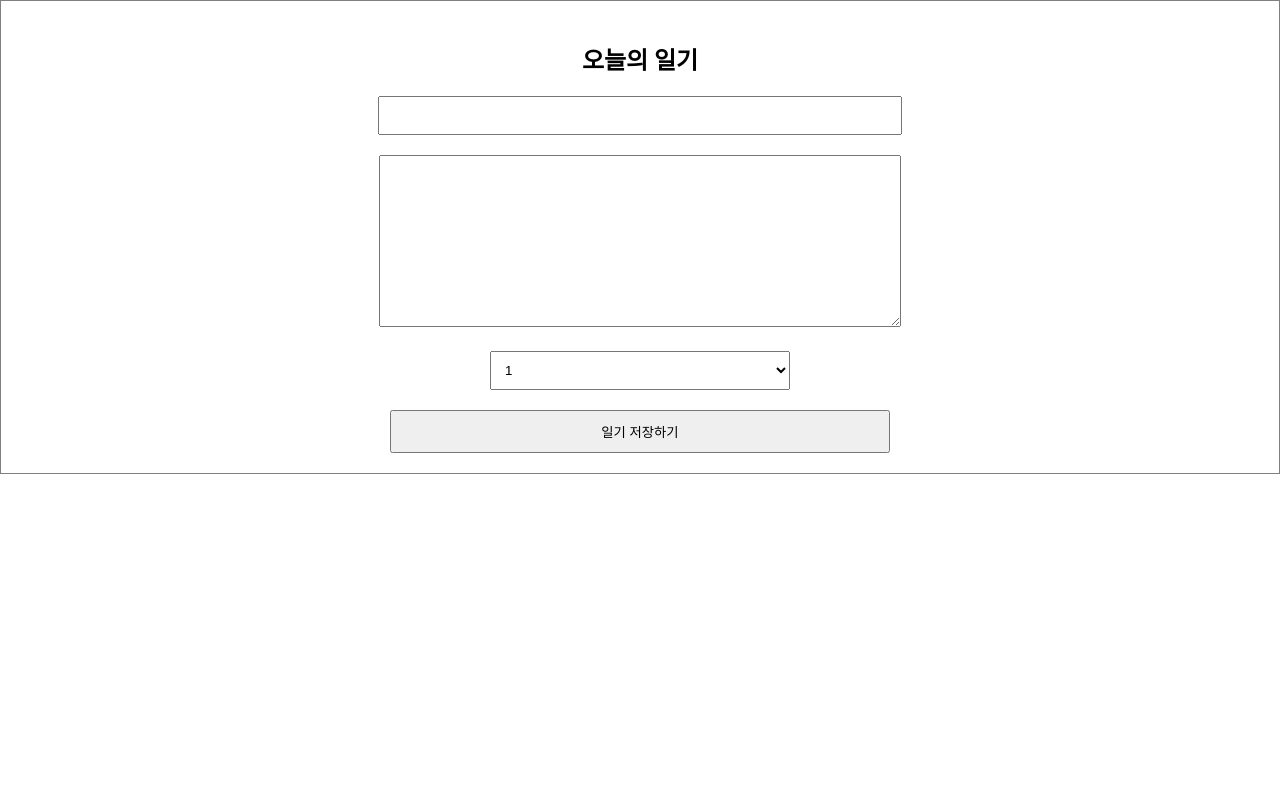
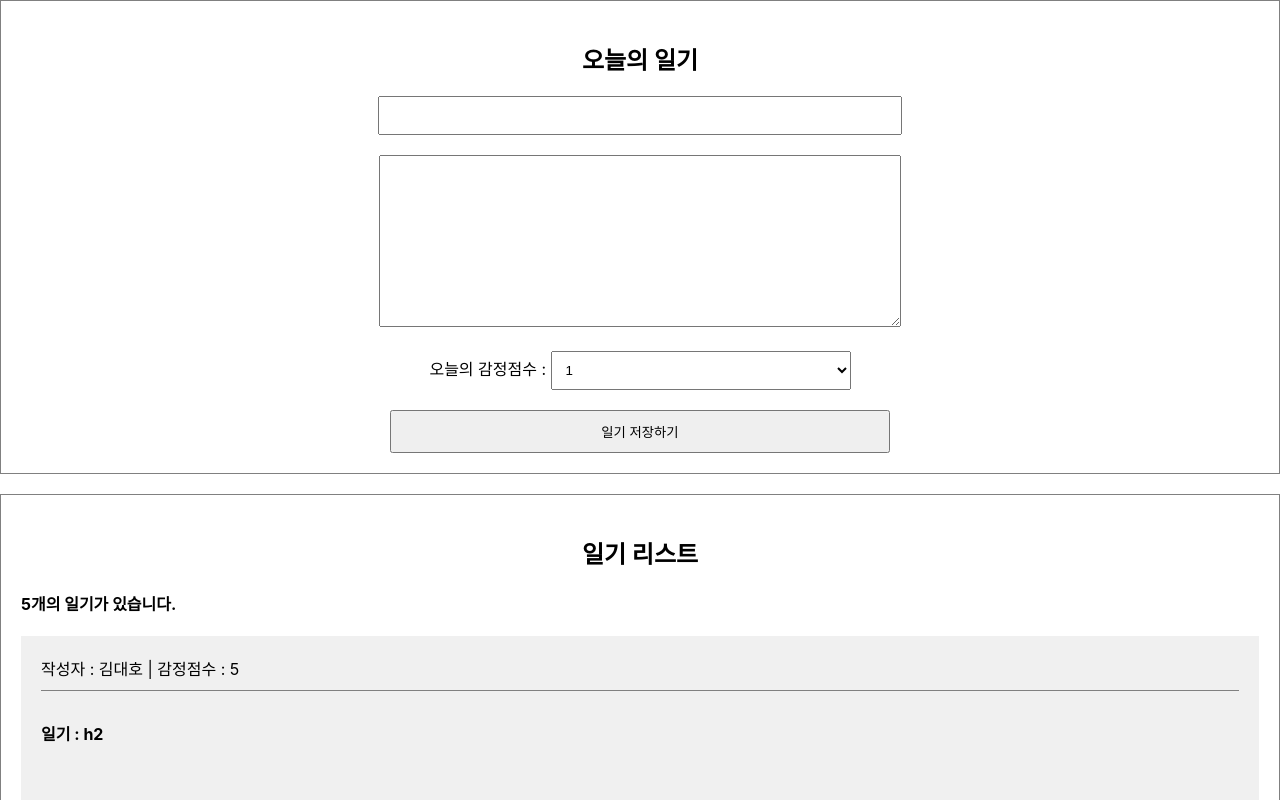
Before and after one commit to KyleKim107/dailyDiary, a React (Create React App) app: page / in a window 1280 px wide. Shown: the top 800 px of the page. Built offline with nearby package versions, Linux system fonts and the light colour scheme.

Commit message:
Done Diary Item.

```diff
--- a/src/App.css
+++ b/src/App.css
@@ -8,7 +8,6 @@
   margin-bottom: 20px;
   width:500px;
   padding: 10px;
-
 }
 
 .DiaryEditor textarea{height: 150px;}
@@ -24,3 +23,32 @@
   padding:10px;
   cursor: pointer;
 }
+
+/* List */
+.DiaryList{
+  border: 1px solid gray;
+  padding: 20px;
+  margin-top: 20px;
+}
+
+.DiaryList h2{
+  text-align: center;
+}
+
+/* item */
+.DiaryItem{
+  background-color: rgb(240, 240, 240);
+  margin-bottom: 10 px;
+  padding: 20px;
+}
+
+.DiaryItem .info{
+  border-bottom: 1px solid gray;
+  padding-bottom: 10px;
+  margin-bottom: 10px;
+}
+.DiaryItem .content{
+  font-weight: bold;
+  margin-bottom: 30px;
+  margin-top: 30px;
+}
--- a/src/App.js
+++ b/src/App.js
@@ -1,10 +1,50 @@
 import './App.css';
 import DiaryEditor from './DiaryEditor';
+import DiaryList from './DiaryList';
+
+const dummyList = [
+  {
+    id:1,
+    author: "김대호",
+    content: "h2",
+    emotion: 5,
+    created_date: new Date().getTime()
+  },
+  {
+    id:2,
+    author: "김재원",
+    content: "h2",
+    emotion: 5,
+    created_date: new Date().getTime()
+  },
+  {
+    id:3,
+    author: "이옥자",
+    content: "h2",
+    emotion: 5,
+    created_date: new Date().getTime()
+  },
+  {
+    id:4,
+    author: "김영수",
+    content: "h2",
+    emotion: 5,
+    created_date: new Date().getTime()
+  },
+  {
+    id:5,
+    author: "김예슬",
+    content: "h2",
+    emotion: 5,
+    created_date: new Date().getTime()
+  },
+]
 
 function App() {
   return (
     <div className="App">
       <DiaryEditor/>
+      <DiaryList diaryList={dummyList} />
     </div>
   );
 }
--- a/src/DiaryEditor.js
+++ b/src/DiaryEditor.js
@@ -1,6 +1,8 @@
-import { useState } from "react";
+import { useRef, useState } from "react";
 
 const DiaryEditor = () =>{
+    const authorInput = useRef();
+    const contentInput = useRef();
     const [state, setState] = useState({ // setState들을 하나로 묶는다
         author:"",
         content:"",
@@ -15,6 +17,14 @@ const DiaryEditor = () =>{
         })
     }
     const handleSubmit = () => {
+        if(state.author.length < 1){
+            authorInput.current.focus(); //focus
+            return;
+        }
+        if(state.content.length < 5){
+            contentInput.current.focus(); //focus
+            return;
+        }
         console.log(state);
         alert("저장성공");
     }
@@ -24,6 +34,7 @@ const DiaryEditor = () =>{
         <h2>오늘의 일기</h2>
         <div>
             <input
+            ref={authorInput}
             name = "author"
             value={state.author}
             onChange={handleChangeState}
@@ -31,12 +42,15 @@ const DiaryEditor = () =>{
         </div>
         <div>
             <textarea
+                ref={contentInput}
                 name="content"
+                type="text"
                 value={state.content}
                 onChange={handleChangeState}
             />
         </div>
         <div>
+        <span>오늘의 감정점수 : </span>
             <select
             name ="emotion"
             value={state.author.emotion}
--- /dev/null
+++ b/src/DiaryItem.js
@@ -0,0 +1,17 @@
+const DiaryItem = ({id,author , content, created_date , emotion}) =>{
+    return (<div className = "DiaryItem">
+<div key={id}>
+                        <div className="info" >
+                            <span>
+                                작성자 : {author} | 감정점수 : {emotion}
+                            </span>
+                            <span className= "date">{new Date(created_date).toLocaleString}</span>
+                        </div>
+                        <div className="content"> 일기 : {content} </div>
+                    </div>
+
+
+    </div>);
+}
+
+export default DiaryItem;
--- /dev/null
+++ b/src/DiaryList.js
@@ -0,0 +1,22 @@
+import DiaryItem from "./DiaryItem";
+
+const DiaryList = ({diaryList}) =>{
+    return (
+        <div className = "DiaryList">
+            <h2>일기 리스트</h2>
+            <h4>{diaryList.length}개의 일기가 있습니다.</h4>
+            <div>
+                {diaryList.map( (it) => (
+                    <DiaryItem key={it.id} {...it} /> // {...it}으로 모든 값들을 보낸다. ex> {id,author , content, created_date , emotion}
+
+                ))}
+            </div>
+        </div>
+    );
+};
+
+DiaryList.defaultProps ={
+    diaryList:[]
+};
+
+export default DiaryList;
```
